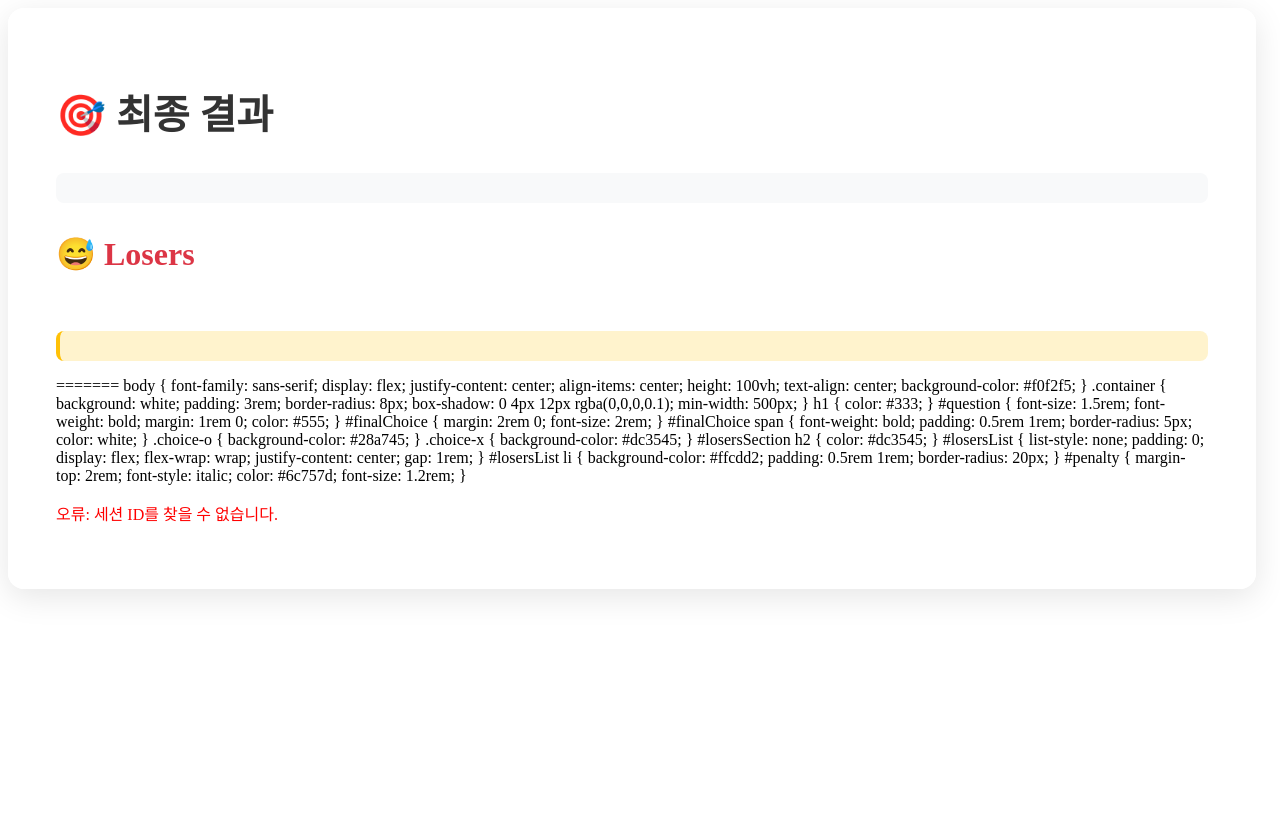
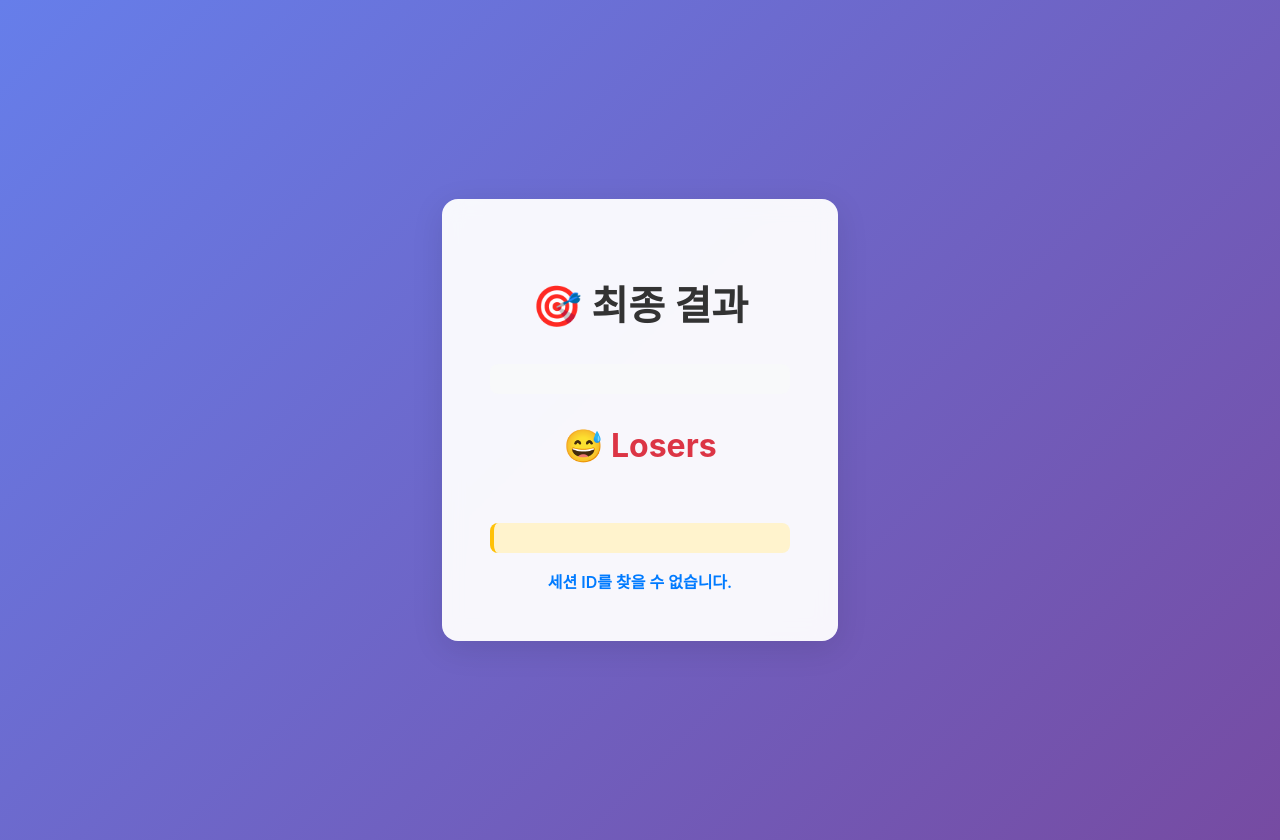
Before and after one commit to psj224535/madcamp-week4, a website: page public/result.html in a window 1280 px wide. Before the commit the page ends 800 px from the top, so only its background shows below. Drawn offline with Linux system fonts and the light colour scheme.

Commit message:
result 페이지 수정

```diff
--- a/public/result.html
+++ b/public/result.html
@@ -3,9 +3,8 @@
 <head>
     <meta charset="UTF-8">
     <meta name="viewport" content="width=device-width, initial-scale=1.0">
-    <title>결과 - 슈뢰딩거 게임</title>
+    <title>최종 결과 - 슈뢰딩거 게임</title>
     <style>
-<<<<<<< HEAD
         body {
             font-family: -apple-system, BlinkMacSystemFont, 'Segoe UI', Roboto, sans-serif;
             display: flex;
@@ -133,51 +132,16 @@
         </div>
         <div id="penalty"></div>
         <div id="message"></div>
-=======
-        body { font-family: sans-serif; display: flex; justify-content: center; align-items: center; height: 100vh; text-align: center; background-color: #f0f2f5; }
-        .container { background: white; padding: 3rem; border-radius: 8px; box-shadow: 0 4px 12px rgba(0,0,0,0.1); min-width: 500px; }
-        h1 { color: #333; }
-        #question { font-size: 1.5rem; font-weight: bold; margin: 1rem 0; color: #555; }
-        #finalChoice { margin: 2rem 0; font-size: 2rem; }
-        #finalChoice span { font-weight: bold; padding: 0.5rem 1rem; border-radius: 5px; color: white; }
-        .choice-o { background-color: #28a745; }
-        .choice-x { background-color: #dc3545; }
-        #losersSection h2 { color: #dc3545; }
-        #losersList { list-style: none; padding: 0; display: flex; flex-wrap: wrap; justify-content: center; gap: 1rem; }
-        #losersList li { background-color: #ffcdd2; padding: 0.5rem 1rem; border-radius: 20px; }
-        #penalty { margin-top: 2rem; font-style: italic; color: #6c757d; font-size: 1.2rem; }
-    </style>
-</head>
-<body>
-    <!-- Waiting Screen -->
-    <div id="waitingContainer" class="container" style="display: none;">
-        <h1>최종 선택 대기 중...</h1>
-        <p>호스트가 곧 결과를 결정합니다. 잠시만 기다려 주세요.</p>
     </div>
-
-    <!-- Result Screen -->
-    <div id="resultContainer" class="container" style="display: none;">
-        <h1>최종 결과</h1>
-        <p id="question"></p>
-        <div id="finalChoice"></div>
-        <div id="losersSection"></div>
-        <div id="penalty"></div>
->>>>>>> 2b66dde5df0645e9d22f401b7668c02c4dca1772
-    </div>
-
-    <p id="errorMessage" style="color: red;"></p>
 
     <script>
         window.onload = async () => {
             const urlParams = new URLSearchParams(window.location.search);
             const sessionId = urlParams.get('session');
-
-            const waitingContainer = document.getElementById('waitingContainer');
-            const resultContainer = document.getElementById('resultContainer');
-            const errorMessage = document.getElementById('errorMessage');
+            const messageEl = document.getElementById('message');
 
             if (!sessionId) {
-                errorMessage.textContent = '오류: 세션 ID를 찾을 수 없습니다.';
+                messageEl.textContent = '세션 ID를 찾을 수 없습니다.';
                 return;
             }
 
```
Also changed, not shown: public/join.html (+2 -1 lines).
